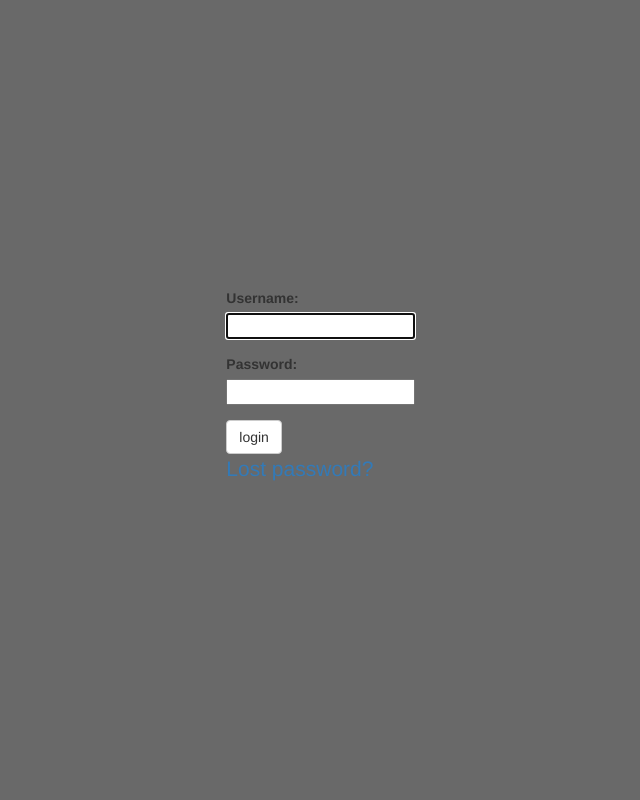
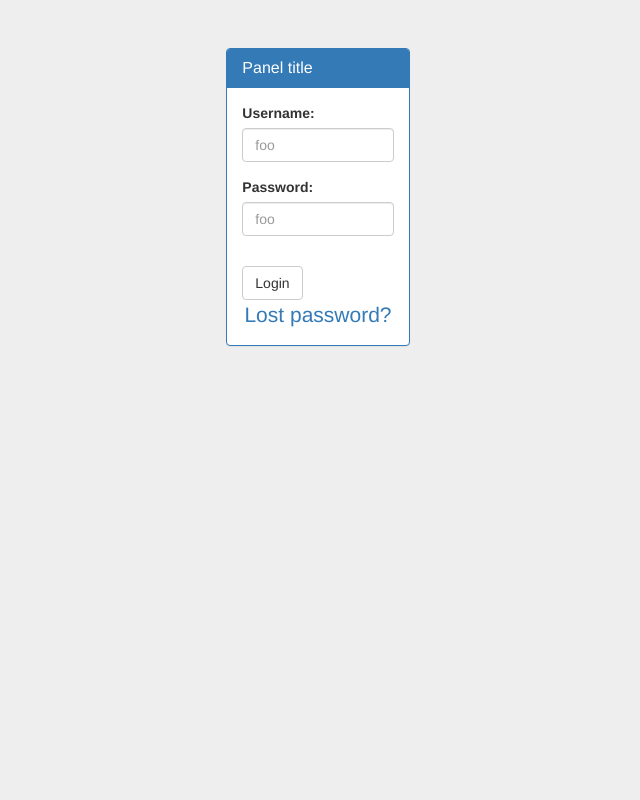
Before and after one commit to Jose122333/django_local_library, a Django app: page /accounts/login/ in a window 1280 px wide. Shown: the whole page, without its empty margins (322-962 px from the left). Run offline with Django 3.2, Linux system fonts and the light colour scheme; some libraries are stand-ins or nearby versions.

Commit message:
Login acabado

```diff
--- a/catalog/static/css/styles.css
+++ b/catalog/static/css/styles.css
@@ -3,11 +3,10 @@
     padding: 0;
     list-style: none;
 }
-.loginForm{
-    margin-top:30vh;
-}
 .jumbotron {
-    background-color: #696969;
     height: 100vh;
     margin-bottom: 0px;
 }
+#login{
+    padding-left:  15px;
+}
--- a/catalog/templates/base_login.html
+++ b/catalog/templates/base_login.html
@@ -18,12 +18,14 @@
     <div class="jumbotron">
         <div class="container-fluid">
 
-        <div class="row">
-            <div class="col-md-2 col-md-offset-5">
-                {% block content %}{% endblock %}
+            <div class="row">
+
+                <div class="col-md-2 col-md-offset-5">
+                    {% block content %}{% endblock %}
+                </div>
 
             </div>
-        </div>
+
         </div>
     </div>
 </body>
--- a/templates/registration/login.html
+++ b/templates/registration/login.html
@@ -3,37 +3,41 @@
 {% block content %}
 
 {% if form.errors %}
-<p>Your username and password didn't match. Please try again.</p>
+<p class="text-danger">Your username and password didn't match. Please try again.</p>
 {% endif %}
 
 {% if next %}
 {% if user.is_authenticated %}
-    <p>Your account doesn't have access to this page. To proceed,
+<p class="text-danger">Your account doesn't have access to this page. To proceed,
     please login with an account that has access.</p>
     {% else %}
-    <p>Please login to see this page.</p>
+    <p class="text-info">Please login to see this page.</p>
     {% endif %}
     {% endif %}
-
-<form class="loginForm" method="post" action="{% url 'login' %}">
+    <div class="panel panel-primary">
+        <div class="panel-heading">
+            <h3 class="panel-title">Panel title</h3>
+        </div>
+        <div class="panel-body">
+            <form method="post" action="{% url 'login' %}">
                 {% csrf_token %}
 
                 <div class="form-group">
                     <td>{{ form.username.label_tag }}</td>
-  <td>{{ form.username }}</td>
+                    <input name="username" id="id_username" class="form-control" type="text" name="{{ form.field.html_name }}" placeholder="foo" value="{{ form.field.value }}" />
                 </div>
                 <div class="form-group">
                     <td>{{ form.password.label_tag }}</td>
-  <td>{{ form.password }}</td>
+                    <input name="password" id="id_password" class="form-control" type="password" name="{{ form.field.html_name }}" placeholder="foo" value="{{ form.field.value }}" />
+                </div>
             </div>
 
-<div>
-  <input type="submit" value="login" class="btn btn-default" />
+            <div id="login">
+                <input type="submit" value="Login" class="btn btn-default" />
                 <input type="hidden" name="next" value="{{ next }}" />
             </div>
         </form>
-
         {# Assumes you setup the password_reset view in your URLconf #}
-<p><a href="{% url 'password_reset' %}">Lost password?</a></p>
-
+        <p class="text-center text-info"><a href="{% url 'password_reset' %}">Lost password?</a></p>
+    </div>
     {% endblock %}
```
Lines whose indentation alone changed are shown as unchanged.
